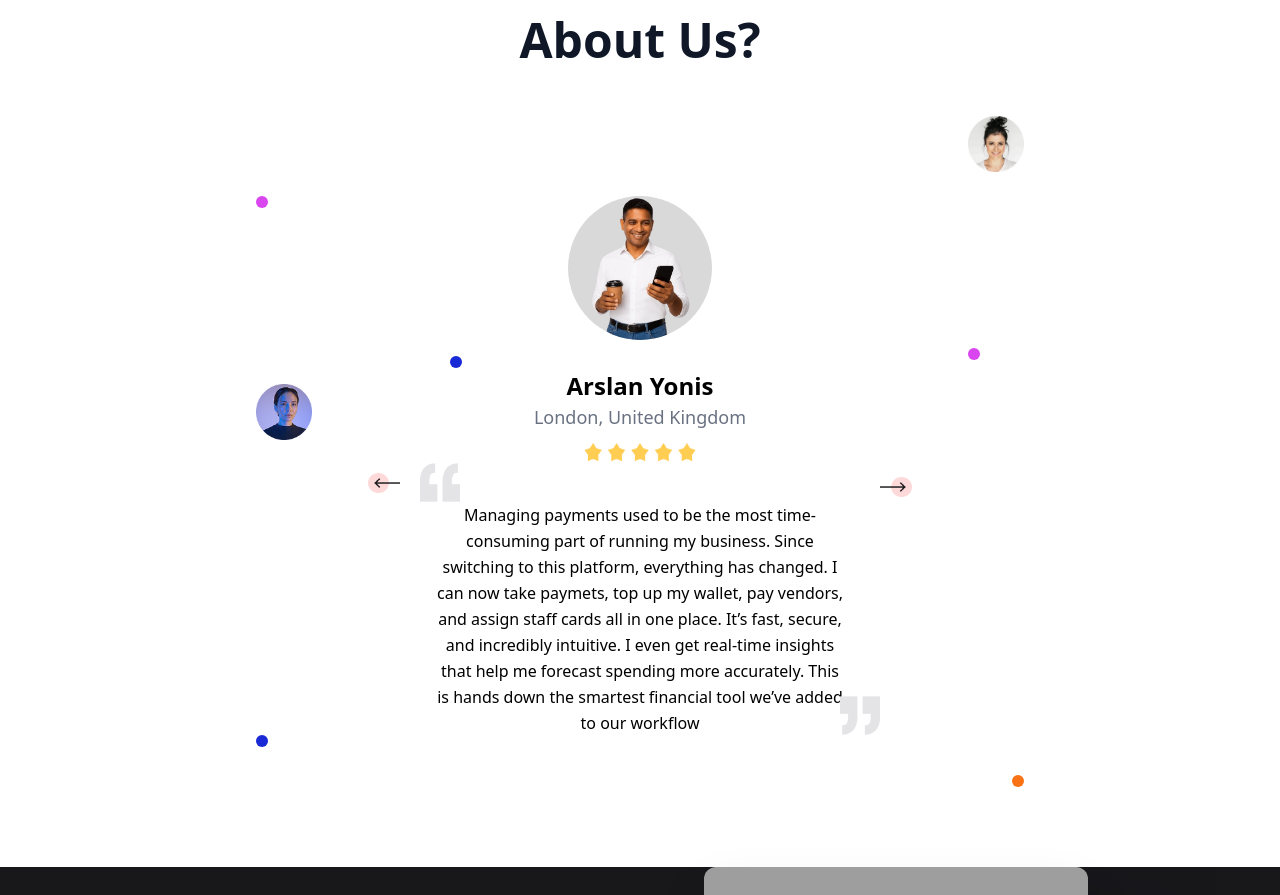
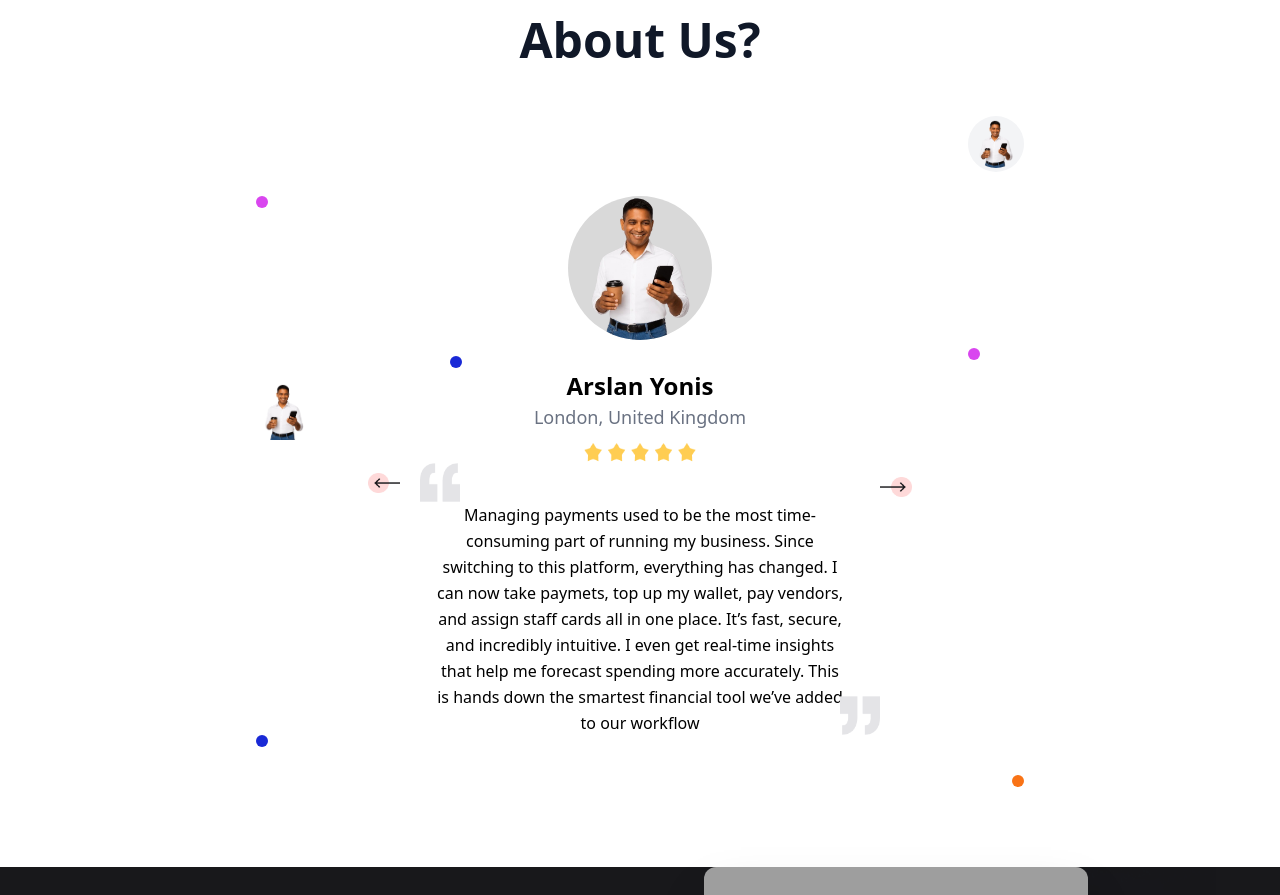
Before and after one commit to M-Munim/Budjeti, a React (Vite) app: page / in a window 1280 px wide. Shown: the part 2900-3795 px from the top of the page. Built offline with nearby package versions, Linux system fonts and the light colour scheme; grey boxes are pictures that could not be loaded.

Commit message:
change picture in testimonials component

```diff
--- a/src/Pages/HomePage/Testimonials.jsx
+++ b/src/Pages/HomePage/Testimonials.jsx
@@ -13,7 +13,7 @@ const Testimonials = () => {
 
                     <div className="hidden lg:block flex-col items-center ">
                         <div className="mt-20 w-3 h-3 rounded-full bg-[#D946EF]"></div>
-                        <img className="mt-44 w-14 h-14" src="/profile2.png" alt="" />
+                        <img className="mt-44 w-14 h-14" src="/man.png" alt="" />
                     </div>
 
                     <div className="mt-4 lg:mt-20 mx-auto">
@@ -34,7 +34,7 @@ const Testimonials = () => {
                     </div>
                     <div className="">
                            <div className="hidden lg:block flex-col items-center ">
-                        <img className=" w-14 h-14" src="/profile.png" alt="" />
+                        <img className=" w-14 bg-gray-100 rounded-full p-1 h-14" src="/man.png" alt="" />
                         <div className="mt-44  w-3 h-3 rounded-full bg-[#D946EF]"></div>
                     </div>
                     </div>
```
